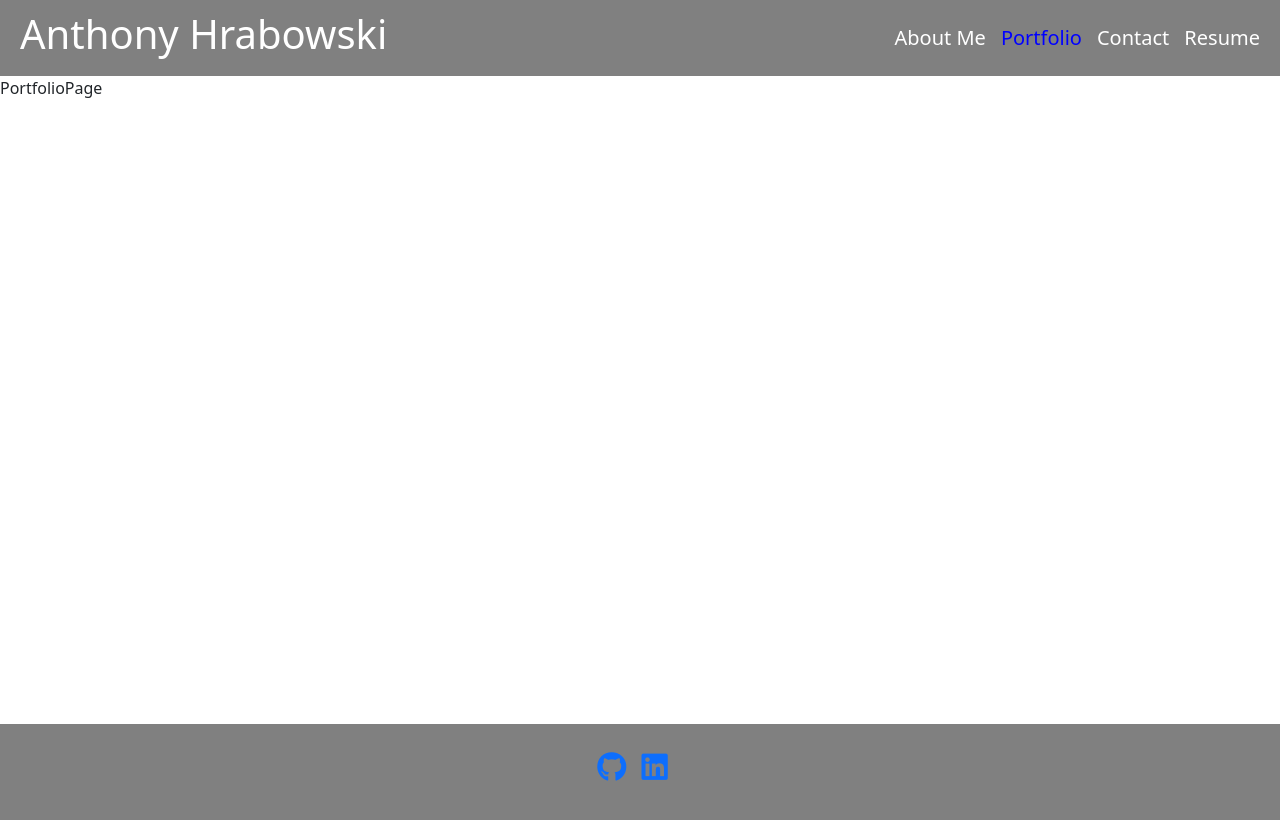
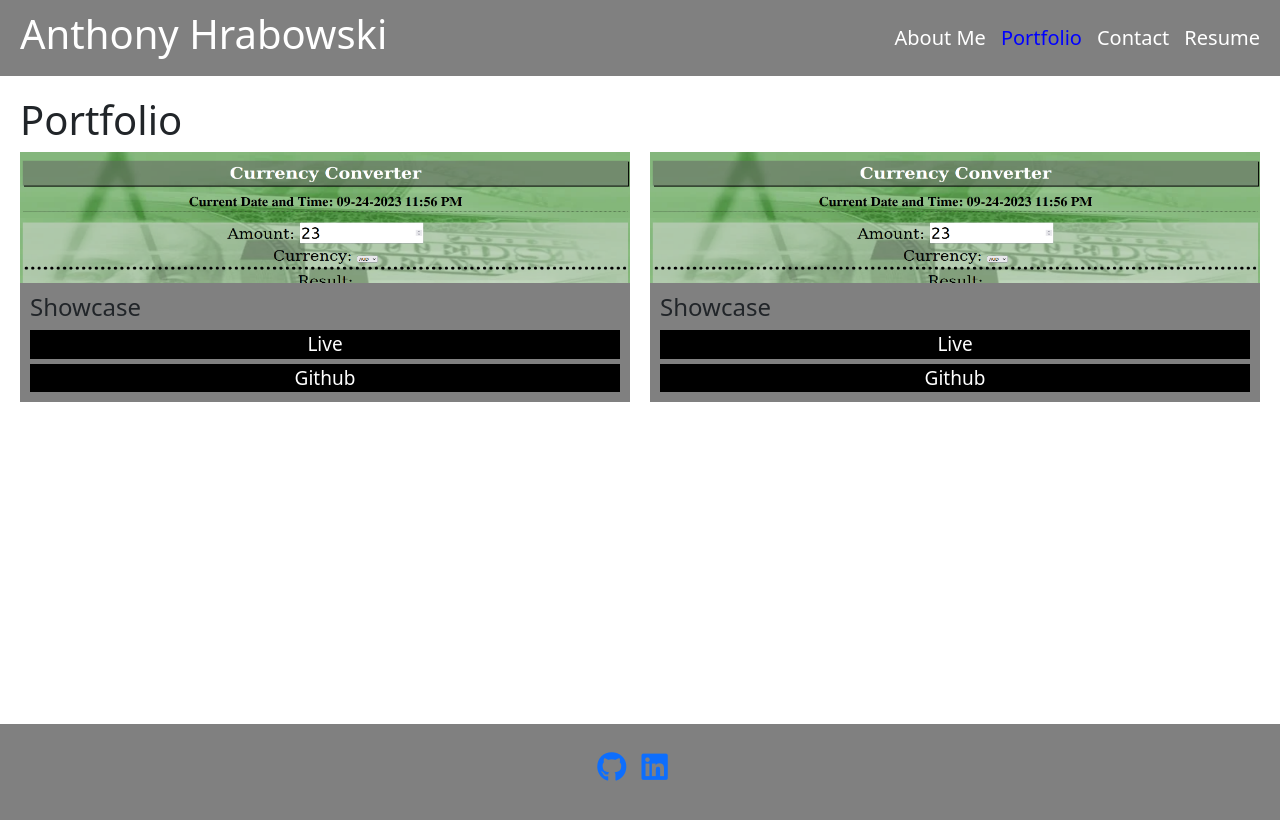
Before and after one commit to Ajhrabowski/Portfolio-R, a React (Vite) app: page /portfolio in a window 1280 px wide. Shown: the top 820 px of the page. Built offline with nearby package versions, Linux system fonts and the light colour scheme.

Commit message:
Edited the Portfolio and About Page. Made the container for my projects along with links to Live and Github.

```diff
--- a/src/components/Project.jsx
+++ b/src/components/Project.jsx
@@ -1,8 +1,15 @@
 import React from 'react'
 
-function Project() {
+function Project({project}) {
   return (
-    <div>Project</div>
+    <div className='project'>
+      <img src={project.img} alt="showcase screenshot" />
+      <div>
+        <h4>{project.name}</h4>
+        <a href={project.live} target="_blank" rel="noopener noreferrer">Live</a>
+        <a href={project.github} target="_blank" rel="noopener noreferrer">Github</a>
+      </div>
+    </div>
   )
 }
 
--- a/src/index.css
+++ b/src/index.css
@@ -61,7 +61,47 @@ main{
   width: 300px;
   text-align: center;
 }
-
+.portfolio-page{
+  padding: 20px;
+}
+.projects-container{
+  display: flex;
+  flex-wrap: wrap;
+  gap: 20px
+}
+.project{
+  width: 32%;
+  height: 250px;
+  background-color: aquamarine;
+  position: relative;
+  flex-grow: 2;
+}
+.project img{
+  width: 100%;
+  height: 250px;
+}
+.project div{
+  position: absolute;
+  bottom: 0px;
+  width: 100%;
+  left: 0px;
+  background-color: grey;
+  min-height: 100px;
+  display: flex;
+  flex-direction: column;
+  justify-content: space-between;
+  padding: 10px;
+}
+.project a{
+  background-color: black;
+  color: white;
+  text-decoration: none;
+  font-size: 19px;
+  text-align: center;
+}
+.project a:last-child{
+  margin-top: 5px;
+}
 /* Footer */
 footer{
   background-color: grey;
@@ -104,4 +144,14 @@ footer a{
   nav a:hover{
     background-color: grey;
   }
+  .project{
+    width: 49%;
+  }
 }
+
+@media (max-width:540px) {
+  .project{
+    width: 100%;
+  }
+
+}
--- a/src/pages/AboutPage.jsx
+++ b/src/pages/AboutPage.jsx
@@ -11,7 +11,7 @@ export default function About() {
         </p>
 
         <p>
-          I started with Wix and didn't quite like it that much. Decided to try the UX Design route. I liked it a little, However wanted to get more indepth with design and building more so than than with all the case studying and interviewing. So I decided to attended Henry Ford Community College
+          I started with Wix and didn't quite like it that much. Decided to try the UX Design route. I liked it a little, However wanted to get more indepth with design and building of the site more so than all the case studying and interviewing. So I decided to attended Henry Ford Community College
           to start my journey as a Web Developer.
         </p>
         <p>
--- a/src/pages/PortfolioPage.jsx
+++ b/src/pages/PortfolioPage.jsx
@@ -1,8 +1,29 @@
 import React from 'react'
-
+import Project from '../components/Project'
+const projects = [
+  {
+    name:"Showcase",
+    img:"/showcase.png",
+    live:"https://benrodriguezmoran.github.io/country-curency-converter/",
+    github:"https://github.com/benrodriguezmoran/country-curency-converter"
+  },
+  {
+    name:"Showcase",
+    img:"/showcase.png",
+    live:"https://benrodriguezmoran.github.io/country-curency-converter/",
+    github:"https://github.com/benrodriguezmoran/country-curency-converter"
+  }
+]
 function PortfolioPage() {
   return (
-    <div>PortfolioPage</div>
+    <div className='portfolio-page'>
+      <h1>Portfolio</h1>
+      <div className="projects-container">
+       {
+        projects.map((proj,i)=><Project key={i} project={proj} />)
+       }
+      </div>
+    </div>
   )
 }
 
```
Also changed, not shown: public/Album-Review-Site.png (renamed from src/assets/Album Review Site.png), public/showcase.png (renamed from src/assets/showcase.png).
